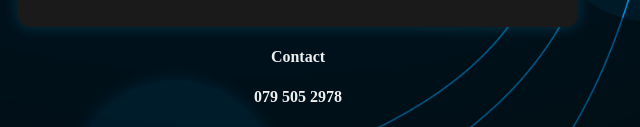
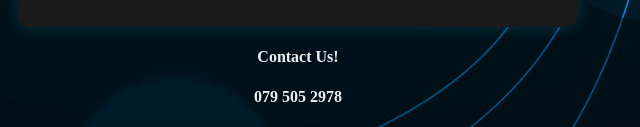
Before and after one commit to Mlungisi-ops/sound-system, a plain HTML site: page index.html in a window 1280 px wide. Shown: the part 1506-1633 px from the top of the page, 342-982 px from the left. Drawn offline with Linux system fonts and the light colour scheme.

Commit message:
Update index.html

```diff
--- a/index.html
+++ b/index.html
@@ -52,7 +52,7 @@
     </form>
         </div>
 
-        <h4>Contact</h4>
+        <h4>Contact Us!</h4>
         <h4>079 505 2978</h4>
 
     </body>
```
